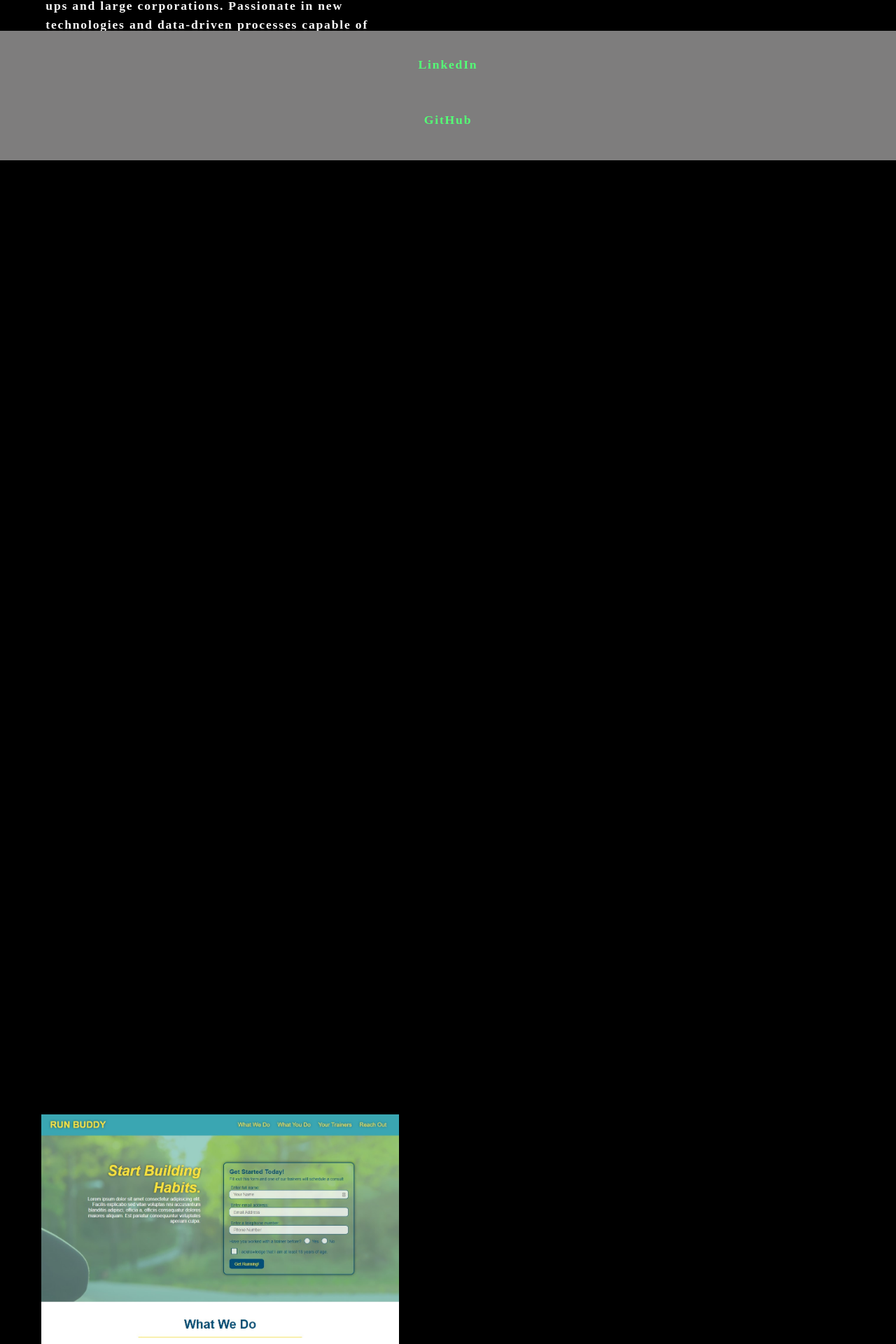
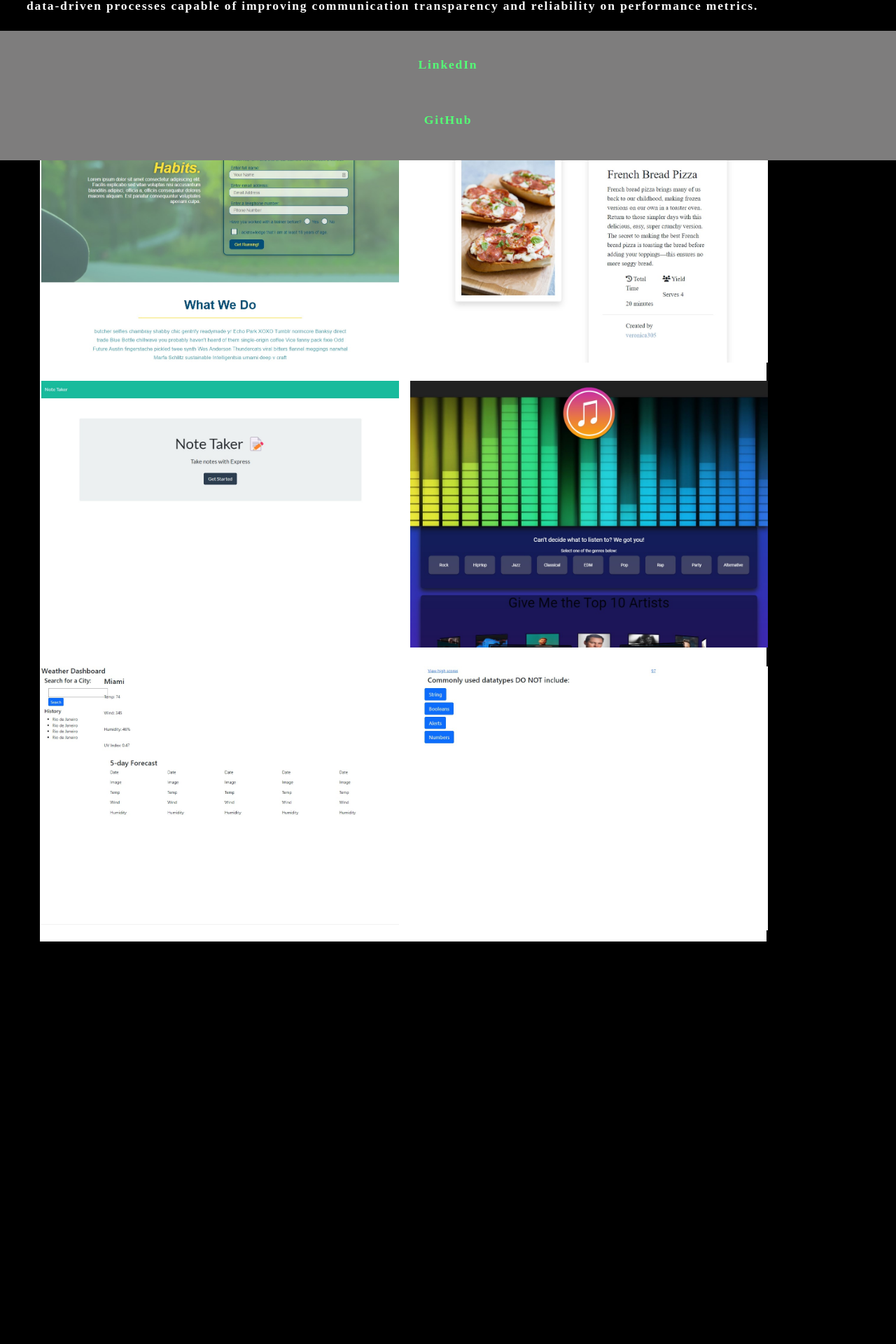
Before and after one commit to vieiragcv/gui-react-portfolio, a React (Create React App) app: page / in a window 1280 px wide. Shown: the part 571-2491 px from the top of the page at 70% size. After the commit the page ends 1966 px from the top, so only its background shows below. Built offline with nearby package versions, Linux system fonts and the light colour scheme.

Commit message:
cleaned css

```diff
--- a/src/components/About/index.js
+++ b/src/components/About/index.js
@@ -8,7 +8,7 @@ function About() {
 
   return(
 
-  <div className="container">
+  <div className="">
     <section className="">
 
       <div className="">
--- a/src/components/Project/index.js
+++ b/src/components/Project/index.js
@@ -14,33 +14,33 @@ function Project() {
   return(
     <div className="container">
 
-      <div className="row">
 
-        <div className ="project-box col" id="project-1">
-          <a href="https://vieiragcv.github.io/run-buddy/"><img src={ proj1Image } className="" style= {{ width: "auto" }} alt="proj1"></img> </a>
+
+        <div className ="" id="project-1">
+          <a href="https://vieiragcv.github.io/run-buddy/"><img src={ proj1Image } className=""  alt="proj1"></img> </a>
         </div>
 
-        <div className ="project-box col" id="project-2">
-          <a href="https://vieiragcv.github.io/la-cocina-g/"> <img src={ proj2Image } className="" style= {{ width: "auto" }} alt="proj2" ></img></a>
+        <div className ="" id="project-2">
+          <a href="https://vieiragcv.github.io/la-cocina-g/"> <img src={ proj2Image } className=""  alt="proj2" ></img></a>
         </div>
 
-        <div className ="project-box" id="project-3">
-          <a href="https://vieiragcv.github.io/note-taker/"><img src={ proj3Image } className="" style= {{ width: "auto" }} alt="proj3" ></img></a>
+        <div className ="" id="project-3">
+          <a href="https://vieiragcv.github.io/note-taker/"><img src={ proj3Image } className=""  alt="proj3" ></img></a>
         </div>
 
-        <div className ="project-box" id="project-4">
-          <a href="https://vieiragcv.github.io/project-1-team-8/"><img src={ proj4Image } className="" style= {{ width: "auto" }} alt="proj4" ></img> </a>
+        <div className ="" id="project-4">
+          <a href="https://vieiragcv.github.io/project-1-team-8/"><img src={ proj4Image } className=""  alt="proj4" ></img> </a>
         </div>
 
-        <div className ="project-box"id="project-5">
-          <a href="https://vieiragcv.github.io/weather-dashboard/"><img src={ proj5Image } className="" style= {{ width: "auto" }} alt="proj5" ></img></a>
+        <div className =""id="project-5">
+          <a href="https://vieiragcv.github.io/weather-dashboard/"><img src={ proj5Image } className=""  alt="proj5" ></img></a>
         </div>
 
-        <div className ="project-box" id="project-6">
-          <a href="https://vieiragcv.github.io/code-quiz/"><img src={ proj6Image } className="" style= {{ width: "auto" }} alt="proj6" ></img></a>
+        <div className ="" id="project-6">
+          <a href="https://vieiragcv.github.io/code-quiz/"><img src={ proj6Image } className=""  alt="proj6" ></img></a>
         </div>
 
-      </div>
+
 
 
     </div>
--- a/src/index.css
+++ b/src/index.css
@@ -54,21 +54,22 @@ body {
   width: 95%;
   margin-left: auto;
   margin-right: auto;
+  background-color: white;
 }
 
-#project-1 {
+/* .project-1 {
   grid-column-start: 1;
   grid-column-end: 2;
   grid-row-start: 1;
   grid-row-end: 1;
 }
 .project-2 {
-  grid-column-start: ;
-  grid-column-end: ;
-  grid-row-start: ;
-  grid-row-end: ;
-}
-.project-3 {
+  grid-column-start: 2;
+  grid-column-end: 3;
+  grid-row-start: 1;
+  grid-row-end: 1;
+} */
+/* .project-3 {
   grid-column-start: ;
   grid-column-end: ;
   grid-row-start: ;
@@ -95,7 +96,7 @@ body {
   grid-row-start: ;
   grid-row-end: ;
 
-}
+} */
 
 
 
```
